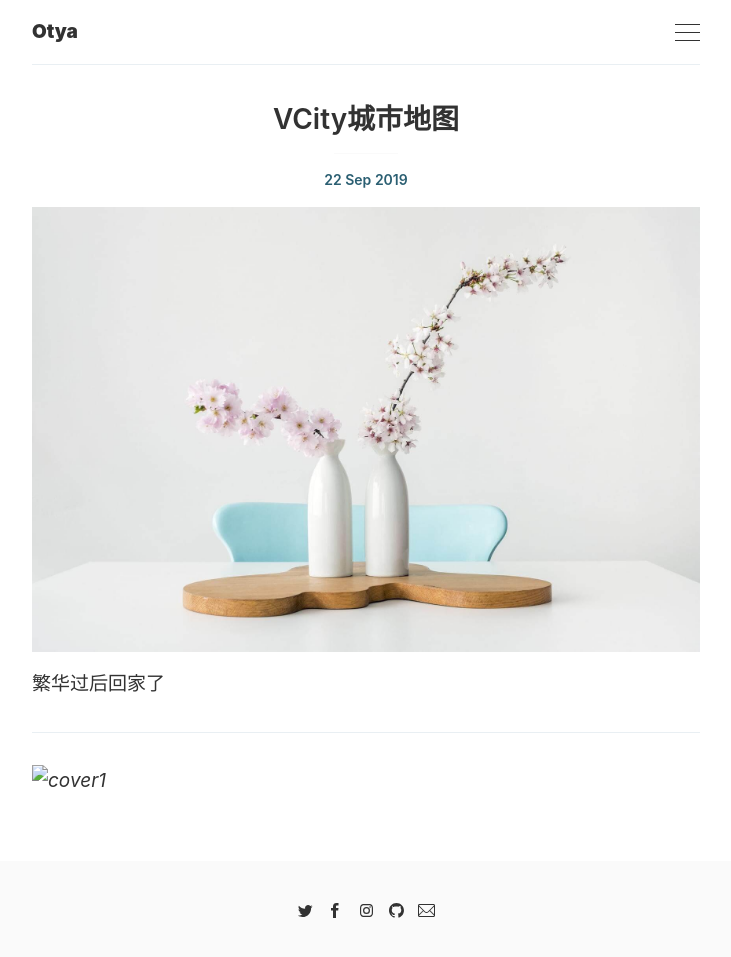
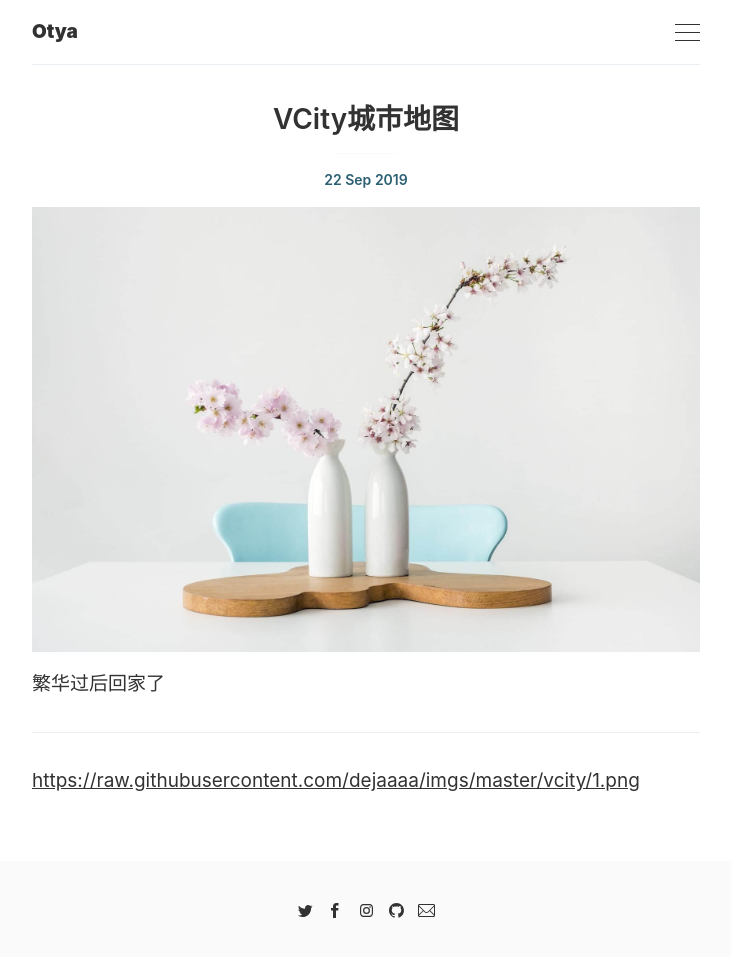
Before and after one commit to dejaaaa/otya.github.io, a Jekyll site: the page built from _posts/2019-09-22-vcity.markdown, in a window 1280 px wide. Shown: the whole page, without its empty margins (274-1005 px from the left). Built offline with Jekyll 4.4.1, drawn with Linux system fonts in a browser that asks for light colours.

Commit message:
Update 2019-09-22-vcity.markdown

```diff
--- a/_posts/2019-09-22-vcity.markdown
+++ b/_posts/2019-09-22-vcity.markdown
@@ -10,4 +10,4 @@ image: '/images/posts/7.jpg'
 
 -----
 
-![cover1](/Users/deja/Documents/MyPages/otyaa/images/posts/cover1.png)
+<https://raw.githubusercontent.com/dejaaaa/imgs/master/vcity/1.png>
```
